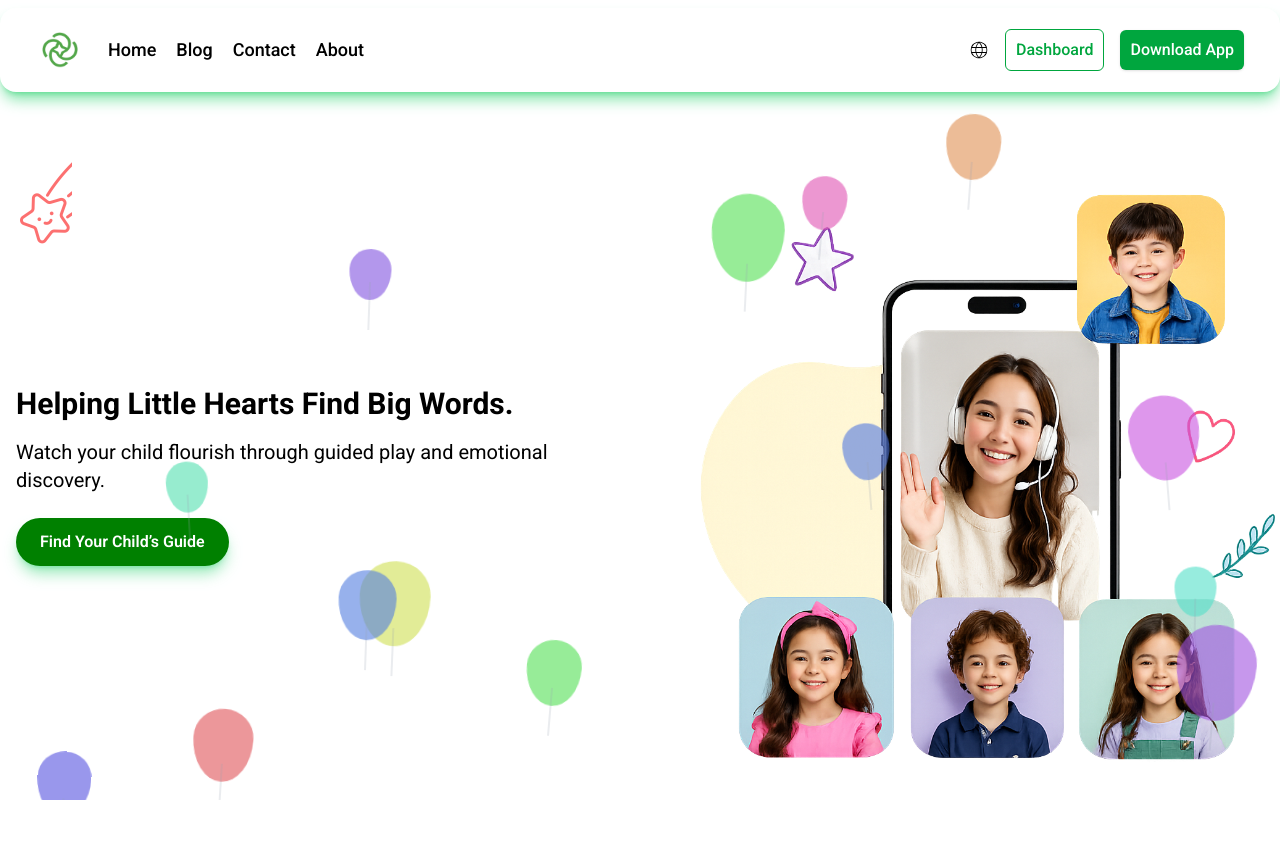
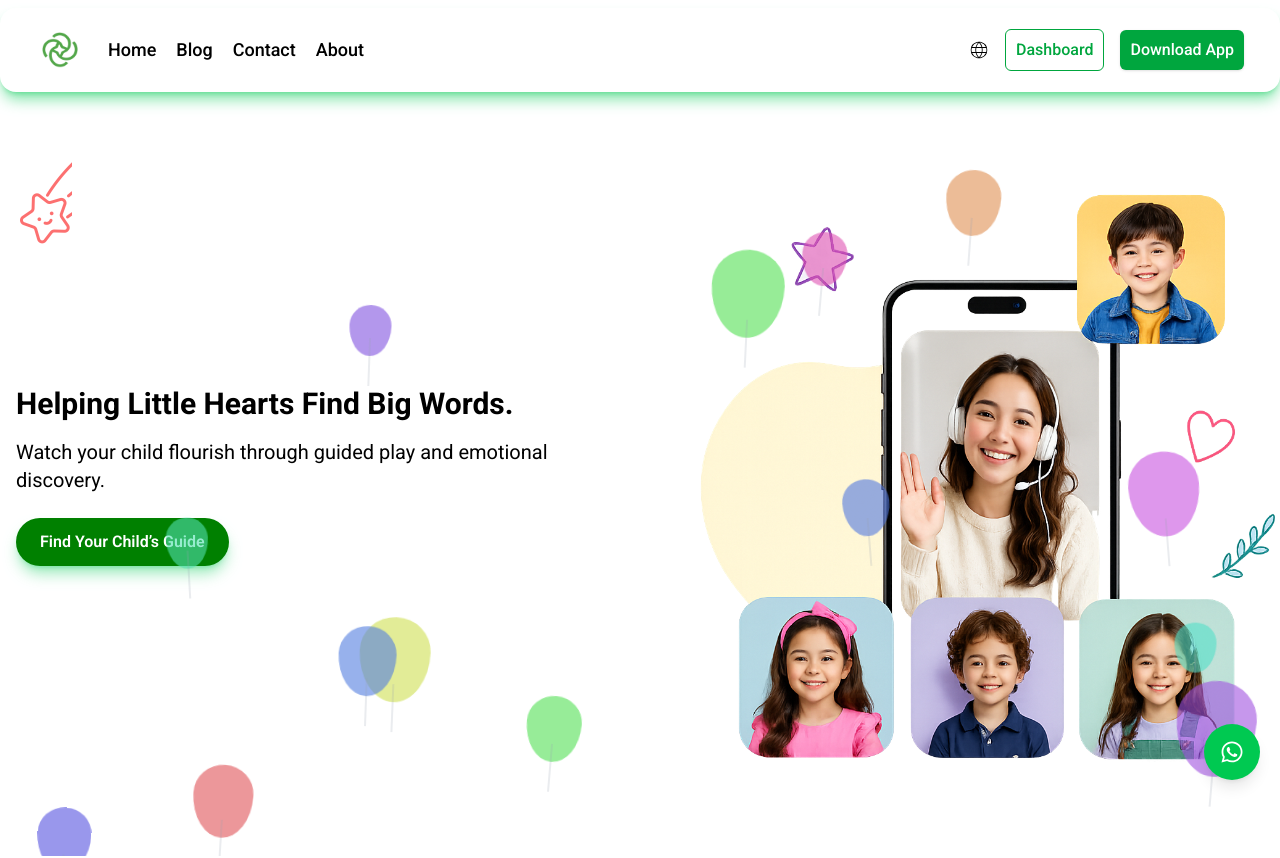
Before and after one commit to fakhar054/speakEasy-AI, a Next.js app: page / in a window 1280 px wide. Shown: the top 858 px of the page. Built offline with nearby package versions, Linux system fonts and the light colour scheme.

Commit message:
after animation fixed

```diff
--- a/app/layout.js
+++ b/app/layout.js
@@ -4,6 +4,7 @@ import Header from "@/components/header/Header";
 import Footer from "@/components/footer/Footer";
 import { Toaster } from "react-hot-toast";
 import LayoutWrapper from "@/components/LayoutWrapper";
+import { FaWhatsapp } from "react-icons/fa";
 
 const geistSans = Geist({
   variable: "--font-geist-sans",
@@ -33,11 +34,16 @@ export default function RootLayout({ children }) {
       className={`${roboto.variable} ${geistMono.variable} h-full antialiased`}
     >
       <body className={`${roboto.className}`}>
-        {/* <Header />
-        <div className="h-24 md:h-24 block w-full" />
-        <div className="">{children}</div> */}
+        <LayoutWrapper>{children}</LayoutWrapper>
 
-        <LayoutWrapper>{children}</LayoutWrapper>
+        <a
+          href="https://wa.me/+37126415000"
+          target="_blank"
+          rel="noopener noreferrer"
+          className="fixed bottom-5 right-5 bg-green-500 text-white p-4 rounded-full shadow-lg z-50 hover:scale-110 transition"
+        >
+          <FaWhatsapp className="text-2xl" />
+        </a>
 
         <Toaster position="top-right" reverseOrder={false} />
         {/* <Footer /> */}
--- a/components/Hero/Hero.jsx
+++ b/components/Hero/Hero.jsx
@@ -4,7 +4,7 @@ import Ballon from "../ballon/Ballon";
 
 export default function Hero() {
   return (
-    <div className="container   hero   md:h-[95vh] py-2 mb-3">
+    <div className="container hero   md:h-[95vh] py-2 mb-3 relative">
       <div className="parenet_div flex flex-col-reverse gap-4 md:flex-row items-center h-full relative">
         <div className="left_side  md:w-1/2 px-4 ">
           <div className="absolute top-5 left-5">
```
